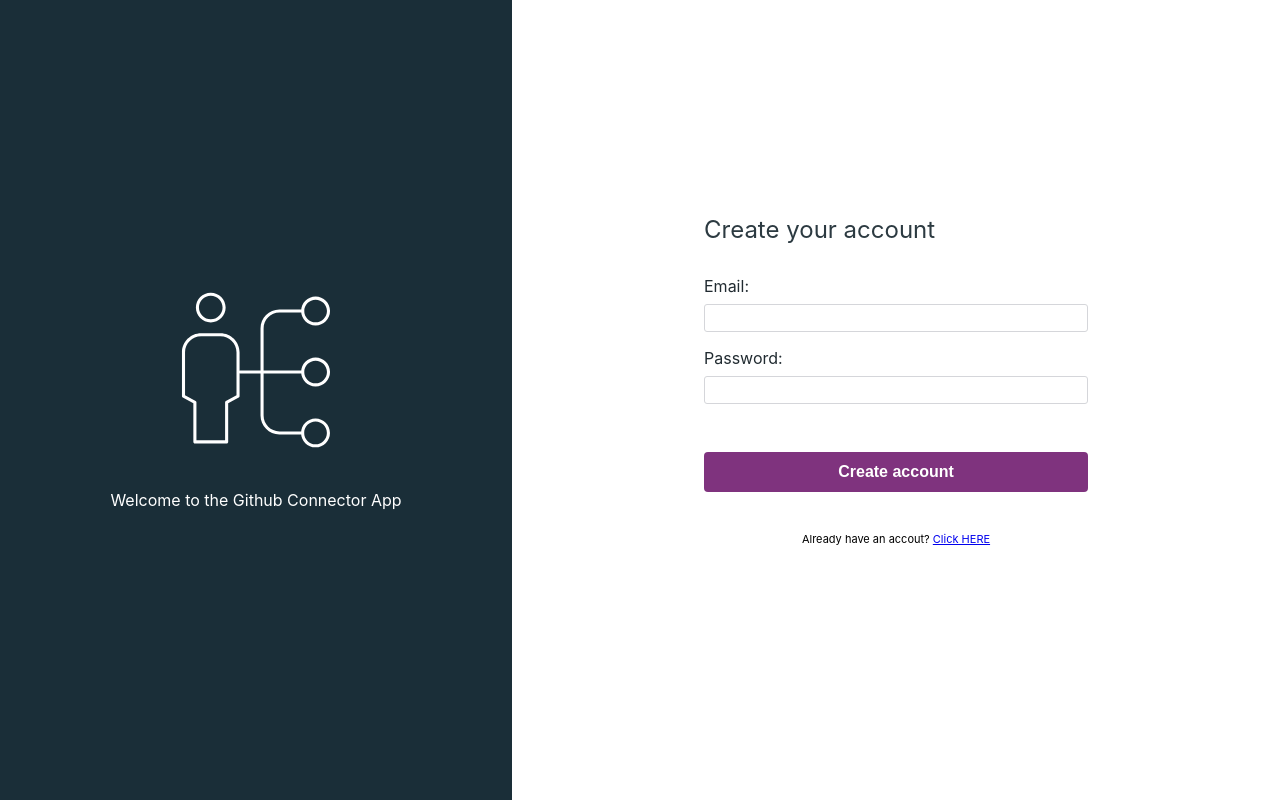
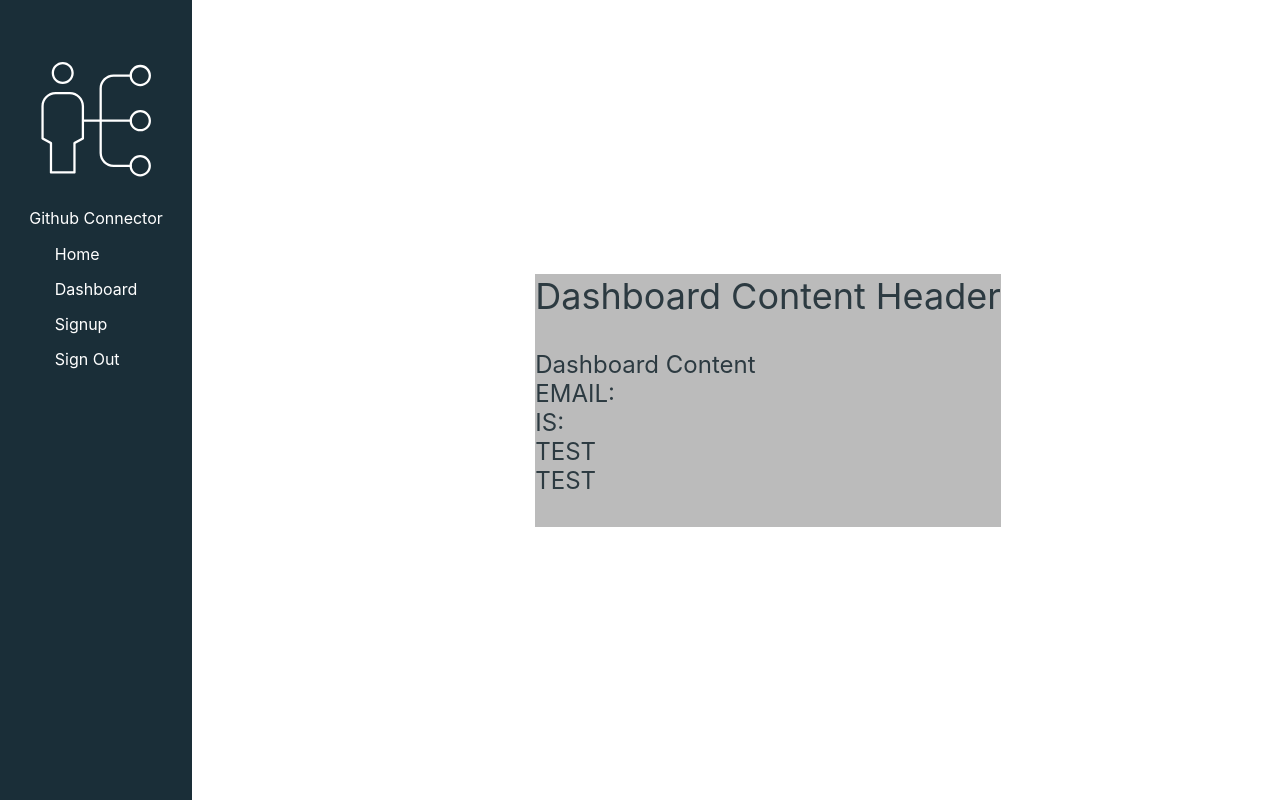
Before and after one commit to cs361-spring2020-group8/github-connector, a React (Create React App) app in the folder front-end/: page /dashboard in a window 1280 px wide. Built offline with nearby package versions, Linux system fonts and the light colour scheme.

Commit message:
Sign-up pages posts to DB and then links to Dashboard. No information is loaded to dashboard page. TODO: bring over user information at dashboard page.

```diff
--- a/front-end/src/App.js
+++ b/front-end/src/App.js
@@ -16,6 +16,9 @@ function App() {
         <Route path="/signup">
           <Signup />
         </Route>
+        <Route path="/dashboard">
+          <Dashboard />
+        </Route>
         <Route path="/">
           <Signup />
         </Route>
--- a/front-end/src/components/Dashboard/index.js
+++ b/front-end/src/components/Dashboard/index.js
@@ -1,20 +1,19 @@
 import React from 'react';
-import { useState, Component } from 'react'
 import styled from 'styled-components';
 import SideBarNav from "../../shared/SideBarNav";
+
 
 
 class Dashboard extends React.Component {
     constructor(props) {
         super(props);
         this.state = {
-            name: 'testname',
-            username: 'testusername',
-            email: 'testemail',
-            password: 'testpassword',
+            userData: []
+        }
 
-        };
+
     }
+
 
     render() {
         return (
@@ -29,7 +28,7 @@ class Dashboard extends React.Component {
                         </DashboardContentHeading>
                         <DashboardContent>
                             <div>Dashboard Content</div>
-                            <div>EMAIL:</div>
+                            <div>EMAIL: {this.props.email}</div>
                             <div>IS: </div>
                             <div>TEST</div>
                             <div>TEST</div>
--- a/front-end/src/components/Signup/index.js
+++ b/front-end/src/components/Signup/index.js
@@ -1,10 +1,11 @@
 import React from 'react';
 import styled from 'styled-components';
 import FormInput from '../../shared/FormInput';
-import { Redirect } from "react-router";
 import { withRouter, Link } from "react-router-dom";
 import Logo from '../../svg/Logo';
 import axios from 'axios';
+
+
 
 
 
@@ -37,7 +38,7 @@ class Signup extends React.Component {
 
       const res = await axios.post('http://localhost:3000/users', payload, config);
       if(res.status === 200){
-        this.props.history.push('/dashboard');
+        this.props.history.push('/dashboard/');
       }
 
       console.log(res);
```
